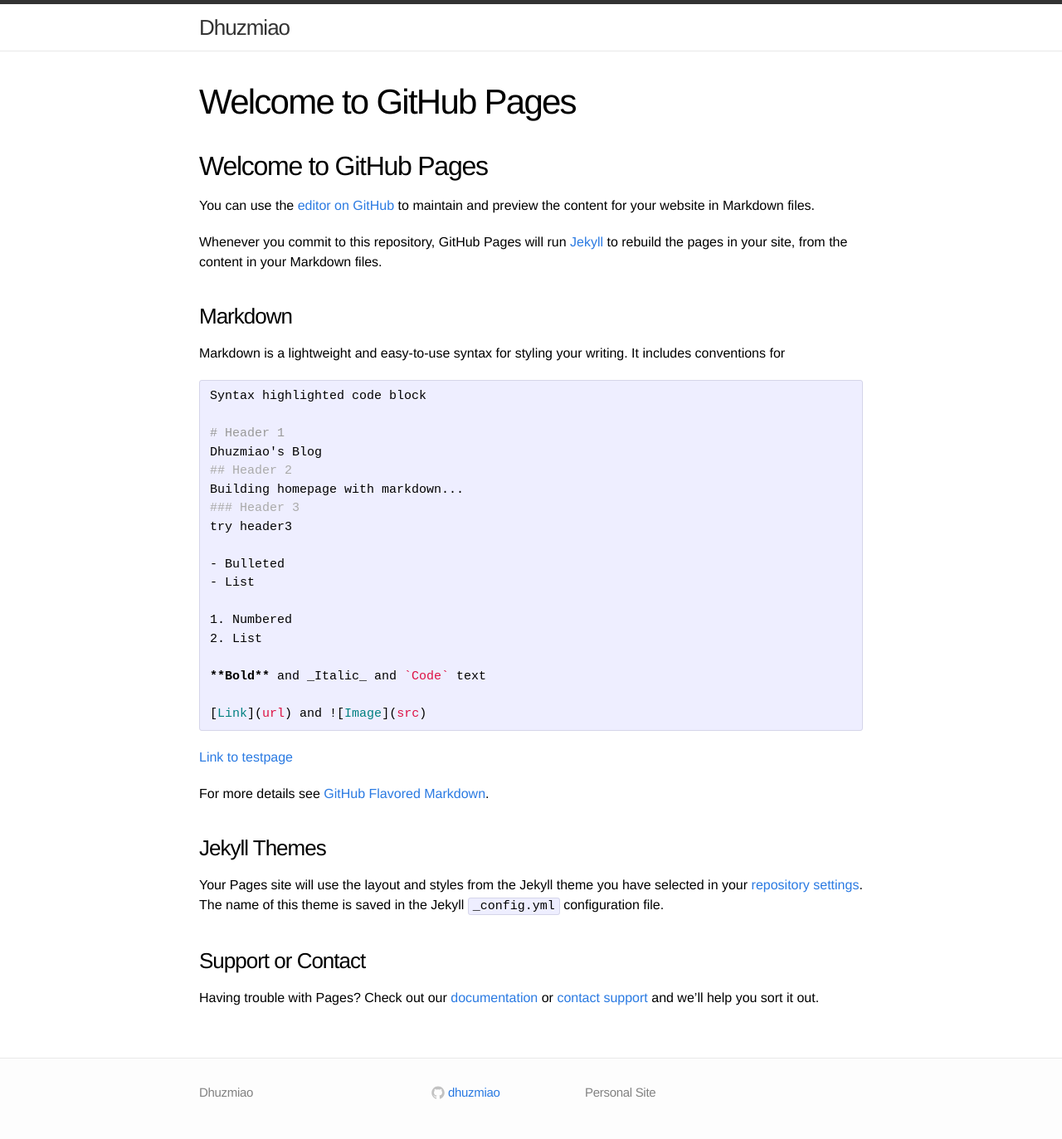
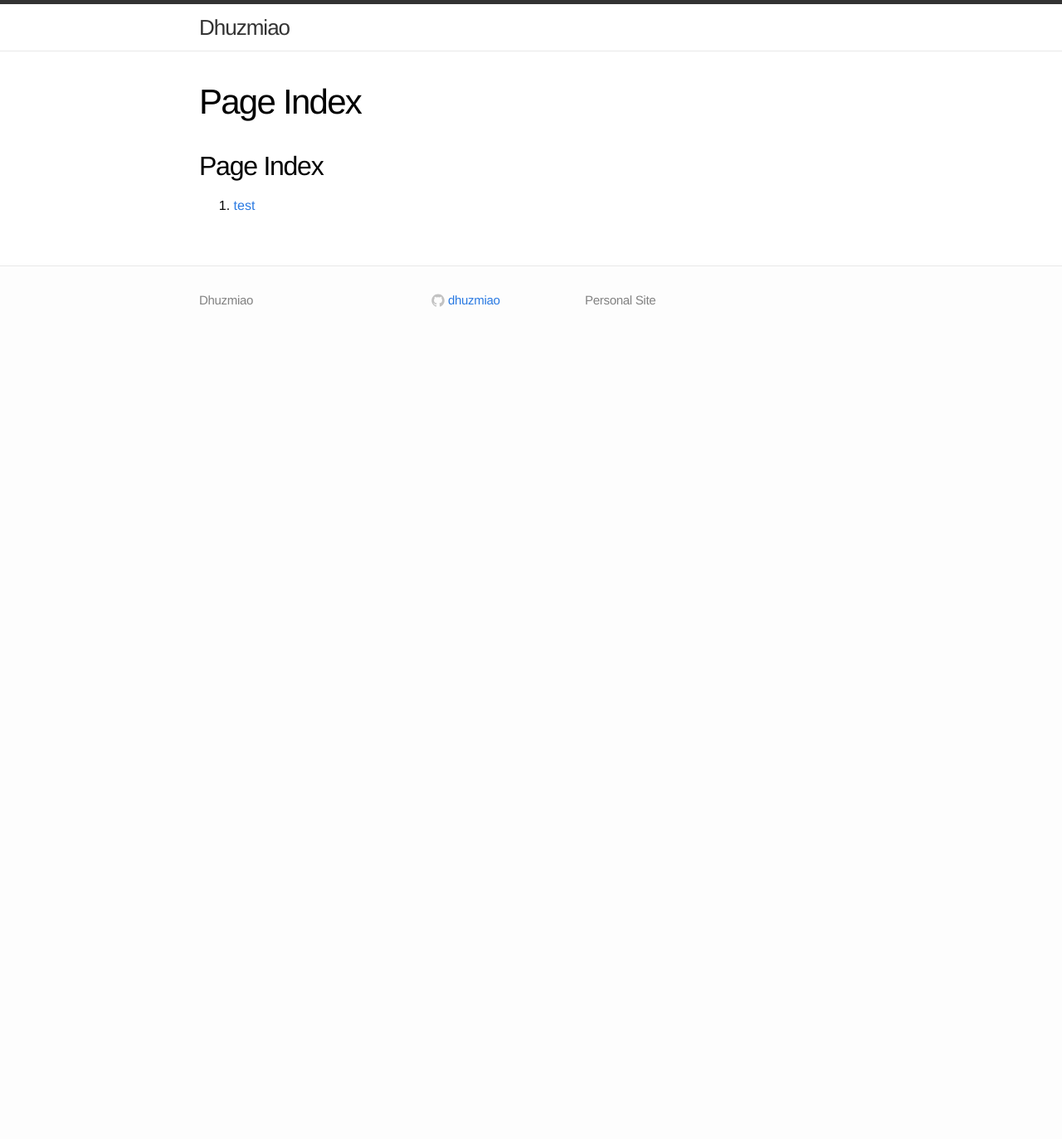
Before and after one commit to dhuzmiao/dhuzmiao.github.com, a Jekyll site: the page built from index.md, in a window 1280 px wide. Shown: the whole page at 83% size. Built offline with Jekyll 4.4.1, drawn with Linux system fonts in a browser that asks for light colours; our own code applies the rules of GitHub Pages for plain Markdown files; after the commit the page ends 900 px from its top, so only the background shows below that.

Commit message:
modify index

````diff
--- a/index.md
+++ b/index.md
@@ -1,41 +1,7 @@
-## Welcome to GitHub Pages
+---
+layout: page
+---
 
-You can use the [editor on GitHub](https://github.com/dhuzmiao/dhuzmiao.github.com/edit/master/index.md) to maintain and preview the content for your website in Markdown files.
+## Page Index
 
-Whenever you commit to this repository, GitHub Pages will run [Jekyll](https://jekyllrb.com/) to rebuild the pages in your site, from the content in your Markdown files.
-
-### Markdown
-
-Markdown is a lightweight and easy-to-use syntax for styling your writing. It includes conventions for
-
-```markdown
-Syntax highlighted code block
-
-# Header 1
-Dhuzmiao's Blog
-## Header 2
-Building homepage with markdown...
-### Header 3
-try header3
-
-- Bulleted
-- List
-
-1. Numbered
-2. List
-
-**Bold** and _Italic_ and `Code` text
-
-[Link](url) and ![Image](src)
-```
-[Link to testpage](https://dhuzmiao.github.io/test)
-
-For more details see [GitHub Flavored Markdown](https://guides.github.com/features/mastering-markdown/).
-
-### Jekyll Themes
-
-Your Pages site will use the layout and styles from the Jekyll theme you have selected in your [repository settings](https://github.com/dhuzmiao/dhuzmiao.github.com/settings). The name of this theme is saved in the Jekyll `_config.yml` configuration file.
-
-### Support or Contact
-
-Having trouble with Pages? Check out our [documentation](https://help.github.com/categories/github-pages-basics/) or [contact support](https://github.com/contact) and we’ll help you sort it out.
+1. [test](/test/)
````
